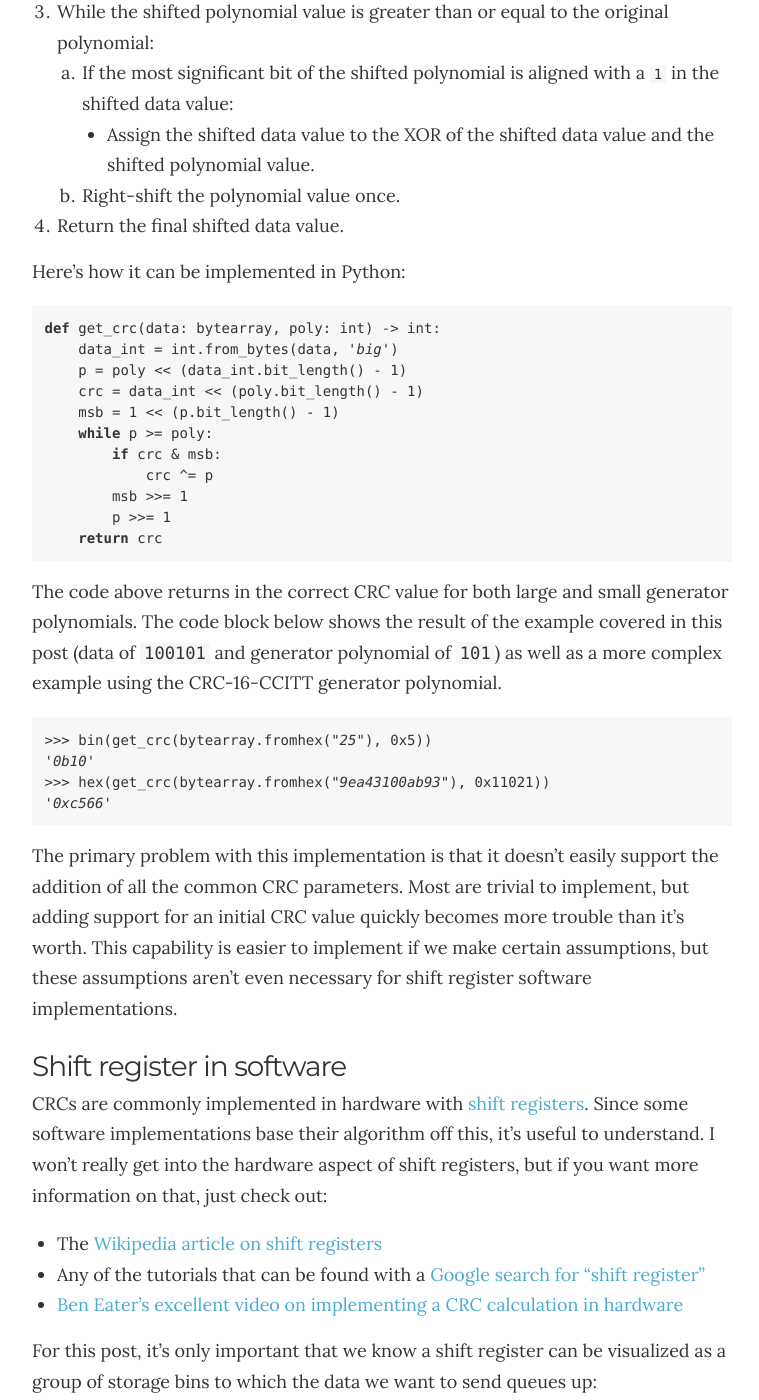
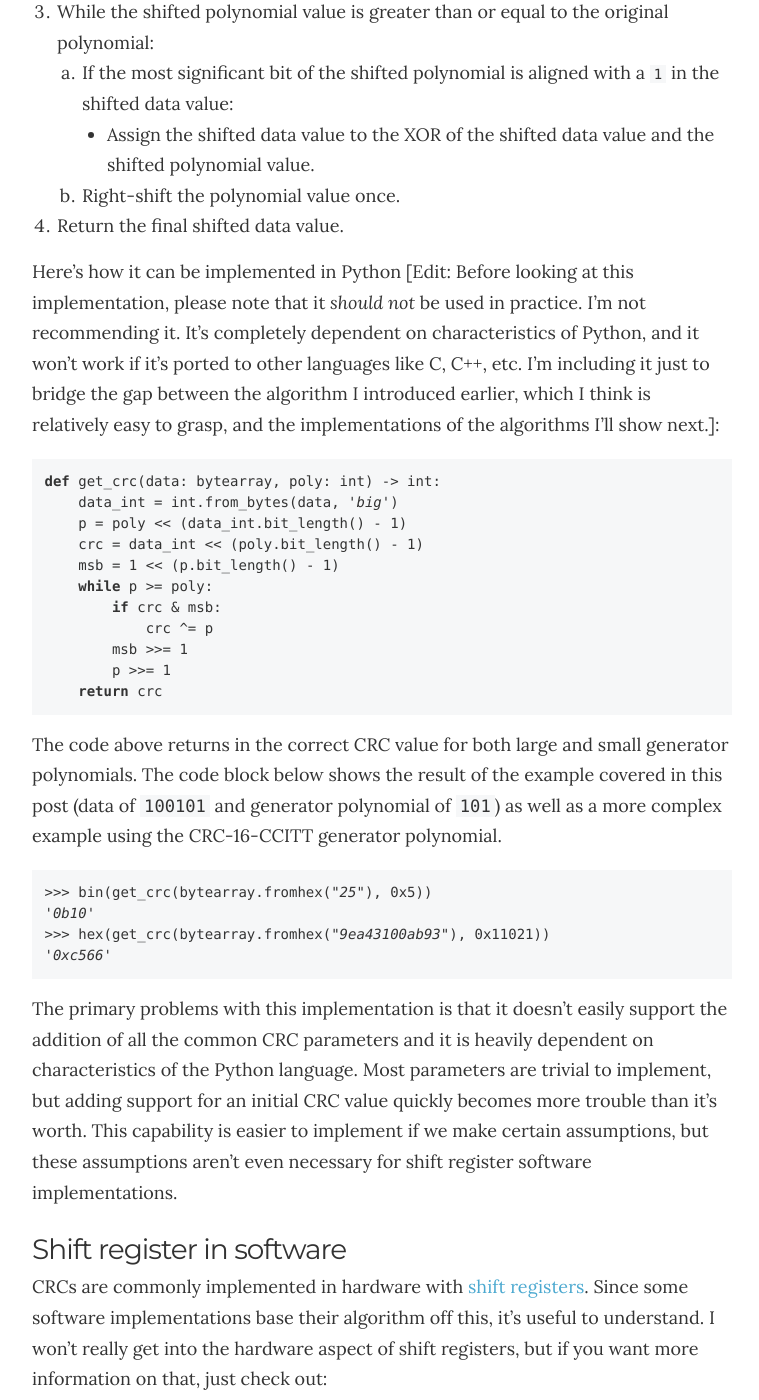
Before and after one commit to tadmccorkle/tadmccorkle.github.io, a Jekyll site: the page built from _posts/2019/2019-12-31-cyclic-redundancy-check.md, in a window 1280 px wide and 1400 px high, scrolled down 13467 px. Shown: the whole window, without its empty margins (108-867 px from the left). Built offline with Jekyll 4.4.1, drawn with Linux system fonts in a browser that asks for light colours; nearby versions of some CDN libraries; some of the changed text lies outside the part shown.

Commit message:
Update to gems. Edit in CRC post.
- ran bundle update for ruby gems
- made minor edits to crc post
- added disclaimer to section of crc post

````diff
--- a/_posts/2019/2019-12-31-cyclic-redundancy-check.md
+++ b/_posts/2019/2019-12-31-cyclic-redundancy-check.md
@@ -263,7 +264,7 @@ Why, so far, have I referred to CRCs in two ways: _n_-bit CRC and CRC-*n*? CRCs
 - A generator polynomial of degree 16 (\\(x^{16} + ...\\)), which corresponds to a binary length of 17 bits (_n+1_)
 - A binary CRC value with a length of 16 bits (_n_)
 
-If you take a look at the [common CRCs on Wikipedia](https://en.wikipedia.org/wiki/Cyclic_redundancy_check#Polynomial_representations_of_cyclic_redundancy_checks), though, you'll probably notice that there are multiple versions of most _n_-bit CRCs. To further confuse things, the polynomials can be represented in multiple ways.
+If you take a look at the [common CRCs on Wikipedia](https://en.wikipedia.org/wiki/Cyclic_redundancy_check#Polynomial_representations_of_cyclic_redundancy_checks), though, you'll probably notice that there are multiple versions of most _n_-bit CRCs, and, to further confuse things, the polynomials can be represented in multiple ways.
 
 The reason for the multiple versions of particular _n_-bit CRCs is because different organizations and applications perform them in different ways. The most common difference comes from the use of different generator polynomials of the same degree. Even when the same polynomial is used, one application might XOR the final CRC with a specific, non-zero value, while another might reverse the bits of the CRC value after calculations are completed. The most common CRCs are typically named based on the person or organization that popularized their use (ex. the CRC-32K named after [Philip Koopman](https://users.ece.cmu.edu/~koopman/)). Minor parameter changes (that is, parameters other than the generator polynomial) can be made to improve specific error detection characteristics of a given polynomial or decrease the implementation complexity for a specific piece of hardware; other times, parameters are changed as a matter of style. Common parameters that distinguish different _n_-bit CRCs are:
 
@@ -343,7 +344,7 @@ I'll start with an implementation of [the first CRC calculation algorithm I demo
    2. Right-shift the polynomial value once.
 4. Return the final shifted data value.
 
-Here's how it can be implemented in Python:
+Here's how it can be implemented in Python [Edit: Before looking at this implementation, please note that it <em>should not</em> be used in practice. I'm not recommending it. It's completely dependent on characteristics of Python, and it won't work if it's ported to other languages like C, C++, etc. I'm including it just to bridge the gap between the algorithm I introduced earlier, which I think is relatively easy to grasp, and the implementations of the algorithms I'll show next.]:
 
 ```python
 def get_crc(data: bytearray, poly: int) -> int:
@@ -368,7 +369,7 @@ The code above returns in the correct CRC value for both large and small generat
 '0xc566'
 ```
 
-The primary problem with this implementation is that it doesn't easily support the addition of all the common CRC parameters. Most are trivial to implement, but adding support for an initial CRC value quickly becomes more trouble than it's worth. This capability is easier to implement if we make certain assumptions, but these assumptions aren't even necessary for shift register software implementations.
+The primary problems with this implementation is that it doesn't easily support the addition of all the common CRC parameters and it is heavily dependent on characteristics of the Python language. Most parameters are trivial to implement, but adding support for an initial CRC value quickly becomes more trouble than it's worth. This capability is easier to implement if we make certain assumptions, but these assumptions aren't even necessary for shift register software implementations.
 
 ### Shift register in software
 
@@ -665,7 +666,7 @@ This function is capable of computing a bunch of popular CRC algorithms.
 '0x7f6bd7de'
 ```
 
-This implementation is great, but it still requires iteration over every bit of every byte of data. There's one more CRC software implementation I want to cover that only requires iteration over every byte of data.
+This implementation is great, but it still requires iteration over <em>every bit</em> of <em>every byte</em> of data. There's one more CRC software implementation I want to cover that only requires iteration over <em>every byte</em> of data.
 
 ### Table lookup
 
````
Also changed, not shown: other parts of _posts/2019/2019-12-31-cyclic-redundancy-check.md (+2 -1 lines), Gemfile.lock.
